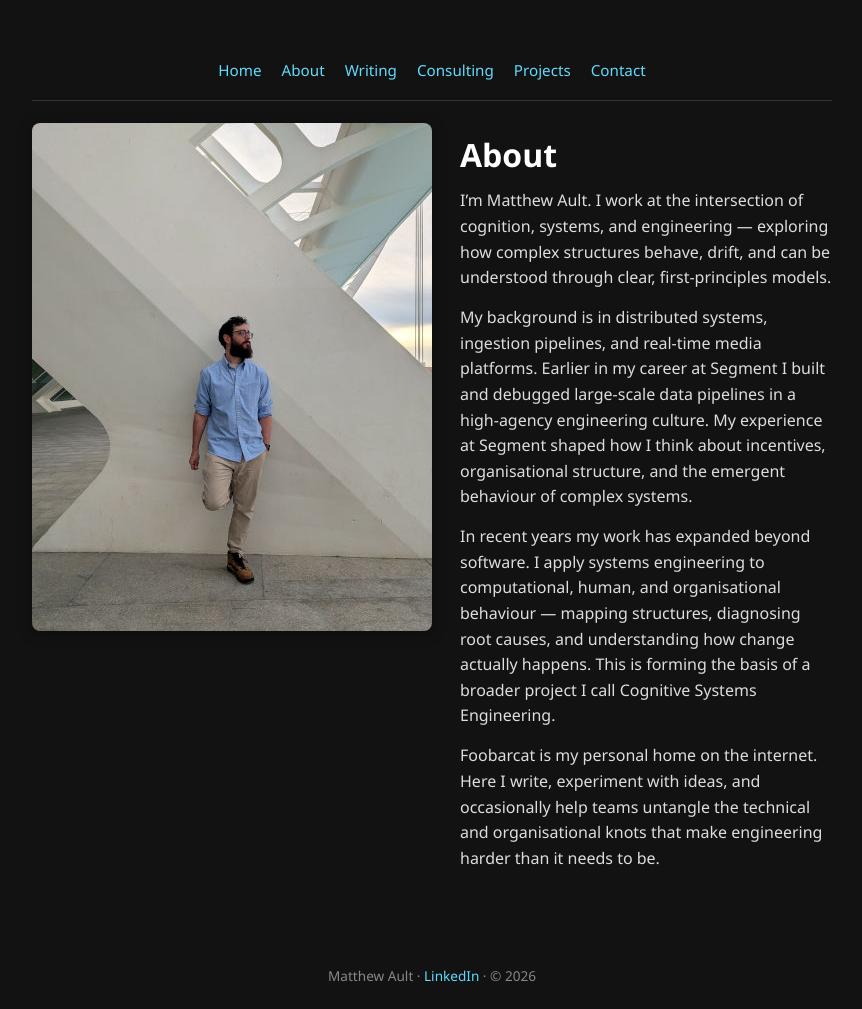
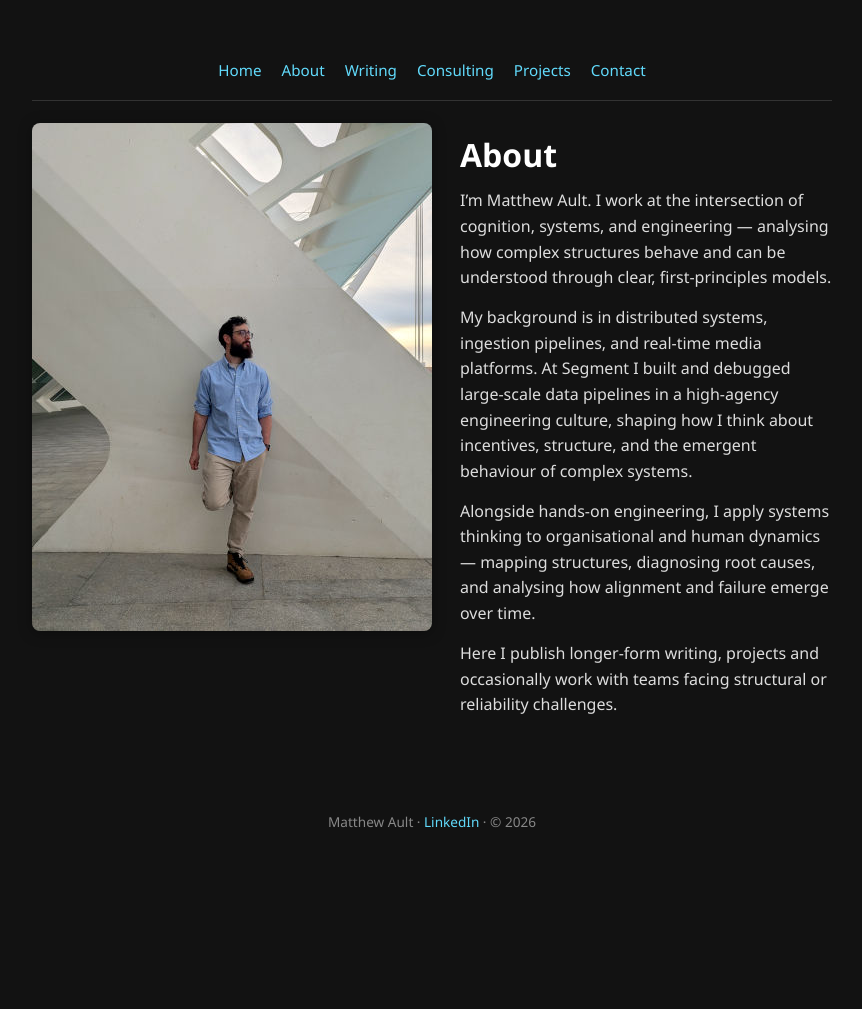
Before and after one commit to aultimus/foobarcat-homepage, a Jekyll site: the page built from about/index.html, in a window 1280 px wide. Shown: the whole page, without its empty margins (208-1070 px from the left). Built offline with Jekyll 4.4.1, drawn with Linux system fonts in a browser that asks for light colours; after the commit the page ends 924 px from its top, so only the background shows below that.

Commit message:
about/index: refine wording

```diff
--- a/about/index.html
+++ b/about/index.html
@@ -140,18 +140,16 @@
                 <div class="about-column">
                 <h1>About</h1>
                 <p>
-                    I’m Matthew Ault. I work at the intersection of cognition, systems, and engineering — exploring how complex structures behave, drift, and can be understood through clear, first-principles models.
+                I’m Matthew Ault. I work at the intersection of cognition, systems, and engineering — analysing how complex structures behave and can be understood through clear, first-principles models.
                 </p>
                 <p>
-                    My background is in distributed systems, ingestion pipelines, and real-time media platforms. Earlier in my career at Segment I built and debugged large-scale data pipelines in a high-agency engineering culture. My experience at Segment shaped how I think about incentives, organisational structure, and the emergent behaviour of complex systems.
+                My background is in distributed systems, ingestion pipelines, and real-time media platforms. At Segment I built and debugged large-scale data pipelines in a high-agency engineering culture, shaping how I think about incentives, structure, and the emergent behaviour of complex systems.
                 </p>
                 <p>
-                    In recent years my work has expanded beyond software. I apply systems engineering to computational, human, and organisational behaviour — mapping structures, diagnosing root causes, and understanding how change actually happens. This is forming the basis of a broader project I call Cognitive Systems Engineering.
+                Alongside hands-on engineering, I apply systems thinking to organisational and human dynamics — mapping structures, diagnosing root causes, and analysing how alignment and failure emerge over time.
                 </p>
                 <p>
-                    Foobarcat is my personal home on the internet. Here I write, experiment with ideas,
-                    and occasionally help teams untangle the technical and organisational knots that
-                    make engineering harder than it needs to be.
+                Here I publish longer-form writing, projects and occasionally work with teams facing structural or reliability challenges.
                 </p>
                 </div>
             </div>
```
